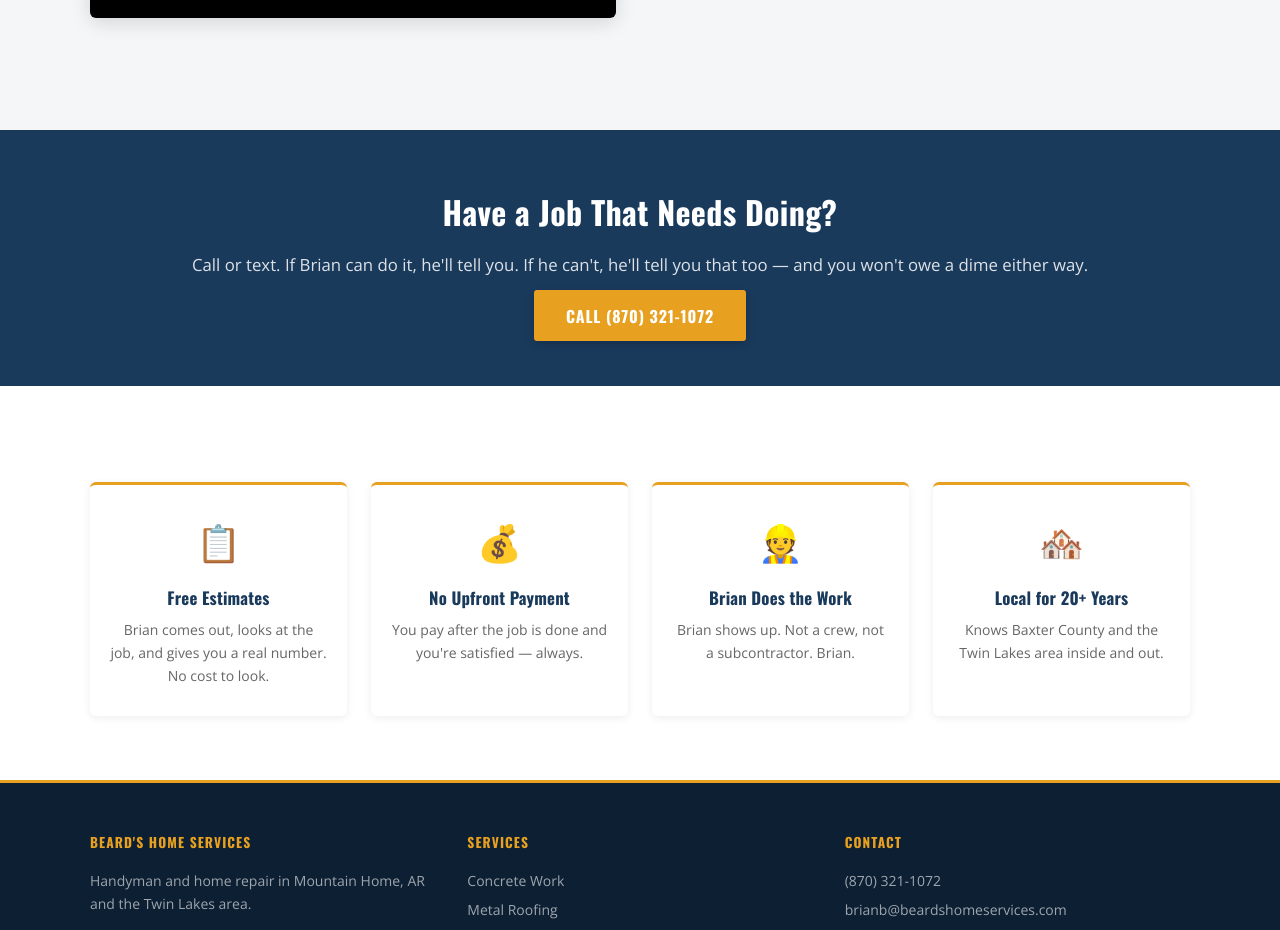
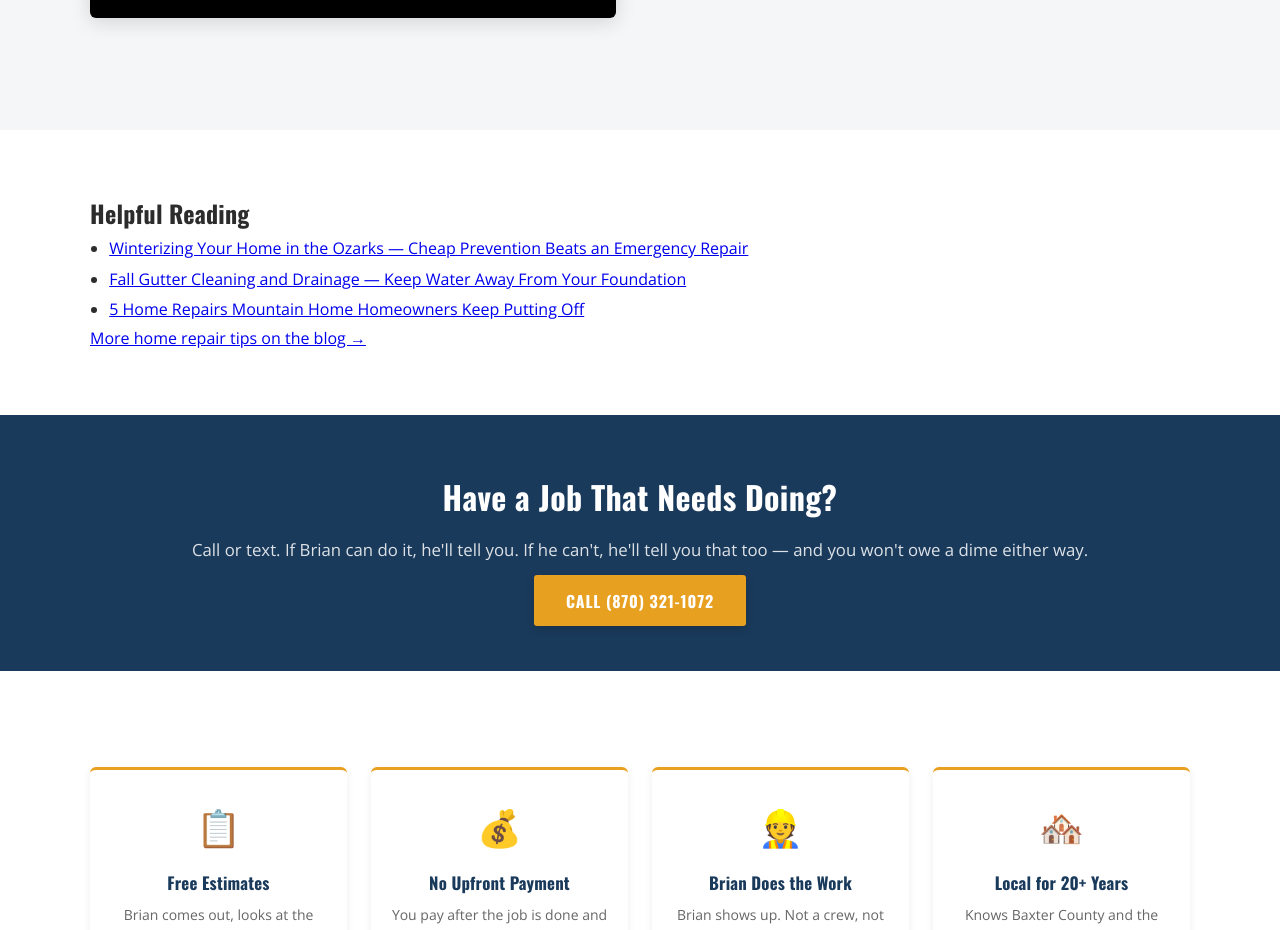
Before and after one commit to beardsservices-png/beardsservices-site, a plain HTML site: page handyman.html in a window 1280 px wide. Shown: the part 2500-3430 px from the top of the page. Drawn offline with nearby package versions, Linux system fonts and the light colour scheme.

Commit message:
Service pages link their matching blog posts so Google finds them
Search Console: 5 pages 'Discovered - currently not indexed'. The newest
posts were linked only from the blog list. Each service page now has a
Helpful Reading section linking its related posts.

Co-Authored-By: Claude Opus 5.5 <noreply@anthropic.com>
Claude-Session: https://claude.ai/code/session_01A9NoLz1vSsgsXgQbiw9JkG

```diff
--- a/handyman.html
+++ b/handyman.html
@@ -150,6 +150,18 @@
   </div>
 </section>
 
+<section id="helpful-reading">
+  <div class="container">
+    <h2>Helpful Reading</h2>
+    <ul style="line-height:1.9;padding-left:1.2rem;">
+        <li><a href="/blog/winterize-your-home-ozarks">Winterizing Your Home in the Ozarks — Cheap Prevention Beats an Emergency Repair</a></li>
+        <li><a href="/blog/fall-gutter-cleaning-drainage-ozarks">Fall Gutter Cleaning and Drainage — Keep Water Away From Your Foundation</a></li>
+        <li><a href="/blog/home-repairs-mountain-home">5 Home Repairs Mountain Home Homeowners Keep Putting Off</a></li>
+    </ul>
+    <p><a href="/blog/">More home repair tips on the blog &rarr;</a></p>
+  </div>
+</section>
+
 <div class="cta-band">
   <div class="container">
     <h2>Have a Job That Needs Doing?</h2>
```
Also changed, not shown: bathroom-remodel.html (+10 -0 lines), concrete.html (+12 -0 lines), decks.html (+11 -0 lines), flooring.html (+10 -0 lines), roofing.html (+11 -0 lines).
